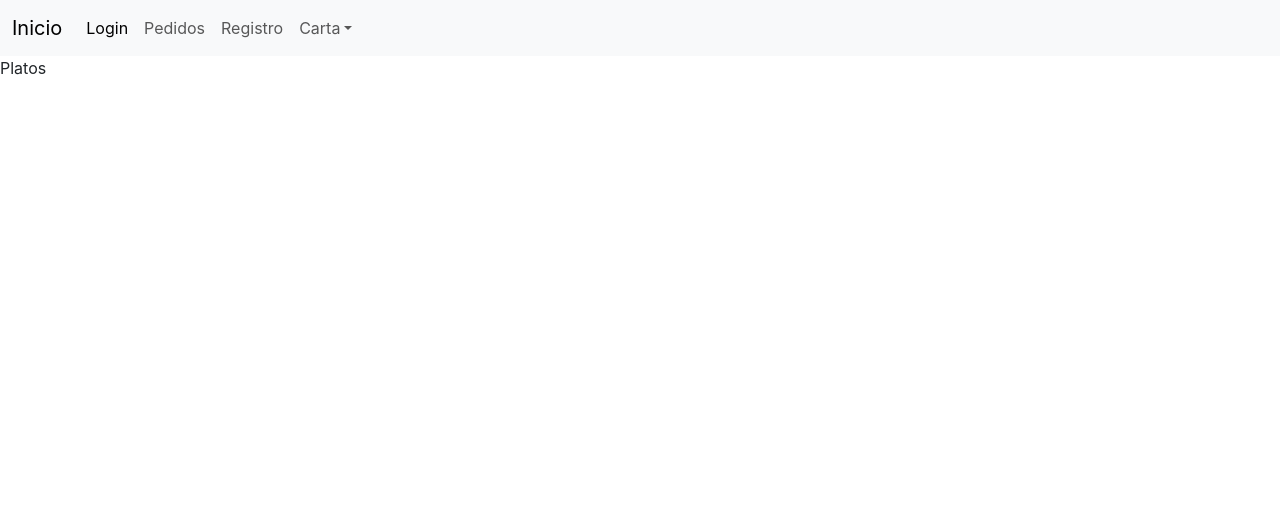
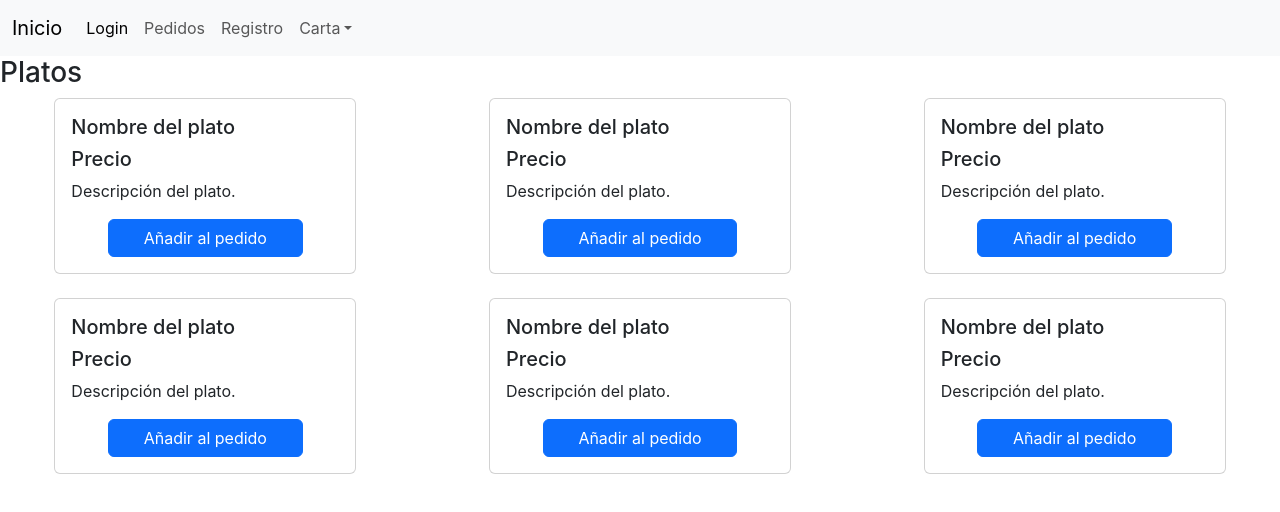
Before and after one commit to Rachius/FrontEnd-Menu, a React (Create React App) app: page /platos in a window 1280 px wide. Shown: the top 512 px of the page. Built offline with nearby package versions, Linux system fonts and the light colour scheme.

Commit message:
se agrega estructura de página de platos

```diff
--- a/src/screens/Platos.jsx
+++ b/src/screens/Platos.jsx
@@ -2,7 +2,76 @@ import React from 'react'
 
 const Platos = () => {
   return (
-    <div>Platos</div>
+    <div container-fluid>
+      <h3>Platos</h3>
+          <div>
+          <div class="row d-flex justify-content-around">
+                <div class="col-sm-3">
+                  <div class="card">
+                    <div class="card-body row d-flex align-items-center justify-content-center">
+                      <h5 class="card-title row-6">Nombre del plato</h5>
+                      <h5 class="card-title row-6">Precio</h5>
+                      <p class="card-text col-12">Descripción del plato.</p>
+                      <a href="#" class="btn btn-primary col-8 " >Añadir al pedido</a>
+                    </div>
+                  </div>
+                </div>
+                <div class="col-sm-3">
+                  <div class="card">
+                    <div class="card-body row d-flex align-items-center justify-content-center">
+                      <h5 class="card-title row-6">Nombre del plato</h5>
+                      <h5 class="card-title row-6">Precio</h5>
+                      <p class="card-text col-12">Descripción del plato.</p>
+                      <a href="#" class="btn btn-primary col-8 " >Añadir al pedido</a>
+                    </div>
+                  </div>
+                </div>
+                <div class="col-sm-3">
+                  <div class="card">
+                    <div class="card-body row d-flex align-items-center justify-content-center">
+                      <h5 class="card-title row-6">Nombre del plato</h5>
+                      <h5 class="card-title row-6">Precio</h5>
+                      <p class="card-text col-12">Descripción del plato.</p>
+                      <a href="#" class="btn btn-primary col-8 " >Añadir al pedido</a>
+                    </div>
+                  </div>
+                </div>
+            </div>
+            <br />
+              <div class="row d-flex justify-content-around">
+              <div class="col-sm-3">
+                  <div class="card">
+                    <div class="card-body row d-flex align-items-center justify-content-center">
+                      <h5 class="card-title row-6">Nombre del plato</h5>
+                      <h5 class="card-title row-6">Precio</h5>
+                      <p class="card-text col-12">Descripción del plato.</p>
+                      <a href="#" class="btn btn-primary col-8 " >Añadir al pedido</a>
+                    </div>
+                  </div>
+                </div>
+                <div class="col-sm-3">
+                  <div class="card">
+                    <div class="card-body row d-flex align-items-center justify-content-center">
+                      <h5 class="card-title row-6">Nombre del plato</h5>
+                      <h5 class="card-title row-6">Precio</h5>
+                      <p class="card-text col-12">Descripción del plato.</p>
+                      <a href="#" class="btn btn-primary col-8 " >Añadir al pedido</a>
+                    </div>
+                  </div>
+                </div>
+                <div class="col-sm-3">
+                  <div class="card">
+                    <div class="card-body row d-flex align-items-center justify-content-center">
+                      <h5 class="card-title row-6">Nombre del plato</h5>
+                      <h5 class="card-title row-6">Precio</h5>
+                      <p class="card-text col-12">Descripción del plato.</p>
+                      <a href="#" class="btn btn-primary col-8 " >Añadir al pedido</a>
+                    </div>
+                  </div>
+                </div>
+            </div>
+        </div>
+      </div>
   )
 }
 
--- a/src/screens/Registro.jsx
+++ b/src/screens/Registro.jsx
@@ -3,24 +3,25 @@ import { Form } from 'react-router-dom'
 
 const Registro = () => {
   return (
-      <div class="d-flex justify-content-sm-center">
+      <div class="d-flex justify-content-center">
         <div >
           <br />
           <br />
             <h3>Formulario de registración</h3>
             <br />
             <form>
-              <div class="mb-3">
+              <div class="mb-3 needs-validation" novalidate>
               <label for="InputNameReg" class="form-label">Nombre</label>
-              <input type="text" class="form-control" id="InputNameReg" aria-describedby="nameregHelp" />
+              <input type="text" class="form-control" id="InputNameReg" aria-describedby="nameregHelp" required />
             </div>
             <div class="mb-3">
               <label for="InputEmailReg" class="form-label">Usuario</label>
-              <input type="email" class="form-control" id="InputEmailReg" aria-describedby="emailregHelp" placeholder="usuario@correo.com" />
+              <input type="email" class="form-control" id="InputEmailReg" aria-describedby="emailregHelp" placeholder="usuario@correo.com" required />
             </div>
             <div class="mb-3">
               <label for="InputPasswordReg" class="form-label">Contraseña</label>
-              <input type="password" class="form-control" id="InputPasswordReg" />
+              <input type="password" class="form-control" id="InputPasswordReg" required/>
+
             </div>
             {/* <div class="mb-3 form-check">
               <input type="checkbox" class="form-check-input" id="exampleCheck1" />
@@ -30,7 +31,11 @@ const Registro = () => {
             <button type="submit" class="btn btn-success">Submit</button>
             </div>
 
+
+
+
           </form>
+
           </div>
       </div>
   )
```
